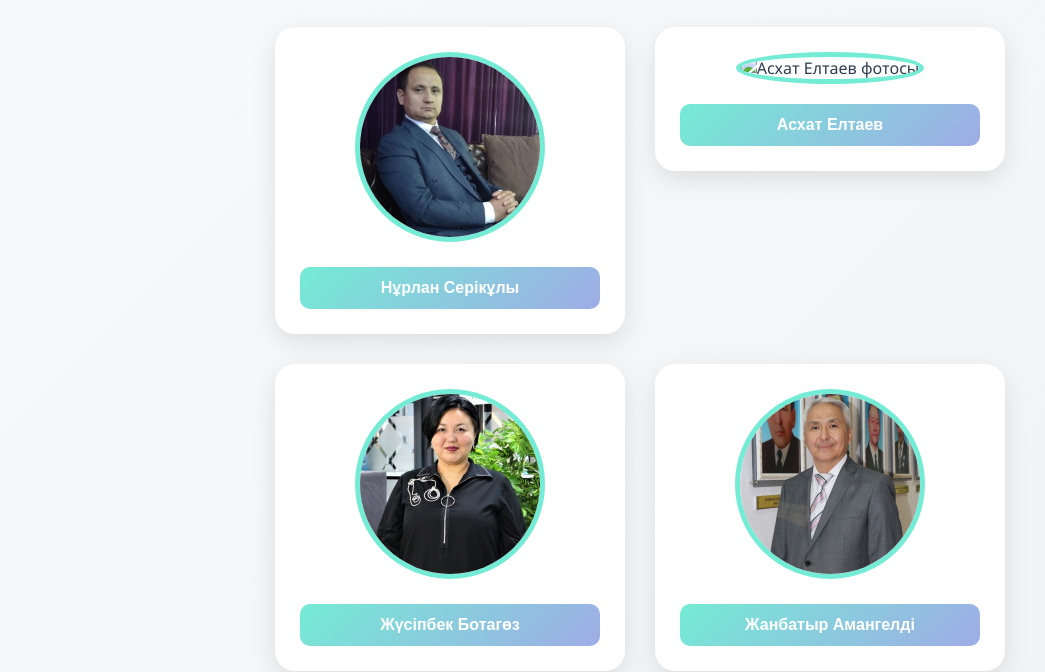
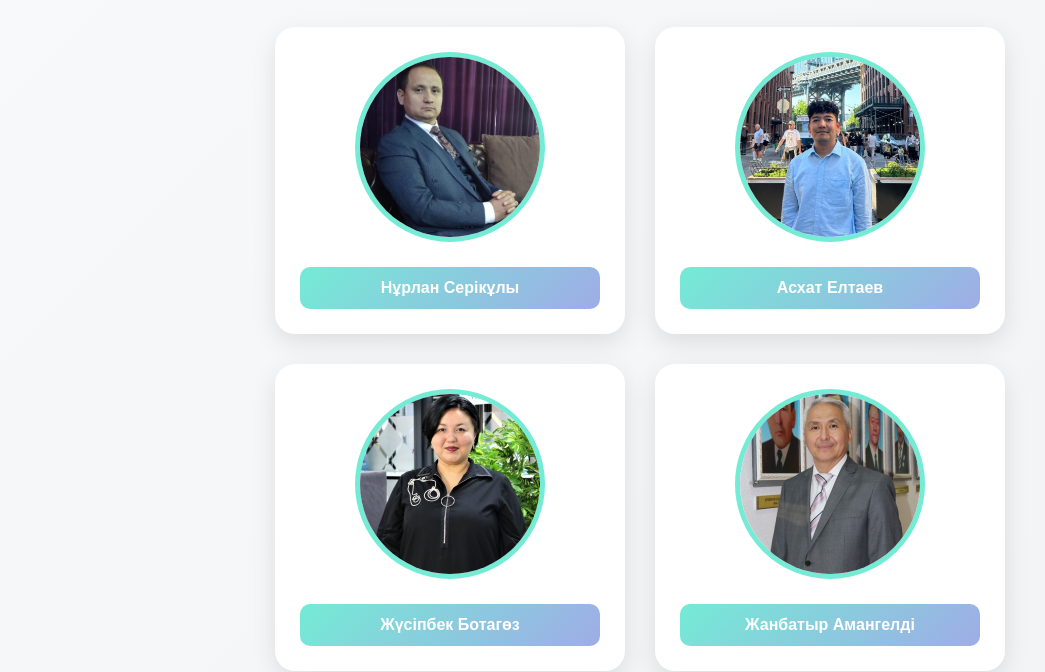
Before and after one commit to Dzhaniel/InfAi3, a plain HTML site: page institute.html in a window 1280 px wide. Shown: the part 128-800 px from the top of the page, without its empty margins (0-1045 px from the left). Drawn offline with Linux system fonts and the light colour scheme.

Commit message:
Update institute.html
Signed-off-by: Dzhaniel <zanelmejrambekkyzy@gmail.com>

```diff
--- a/institute.html
+++ b/institute.html
@@ -155,7 +155,7 @@
       <button class="info-button" onclick="openModal('modal1')">Нұрлан Серікұлы</button>
     </div>
     <div class="director-card">
-      <img src="as-eltaev.jpg" alt="Асхат Елтаев фотосы">
+      <img src="as-eltaev.jpg.jpeg" alt="Асхат Елтаев фотосы">
       <button class="info-button" onclick="openModal('modal2')">Асхат Елтаев</button>
     </div>
     <div class="director-card">
```
